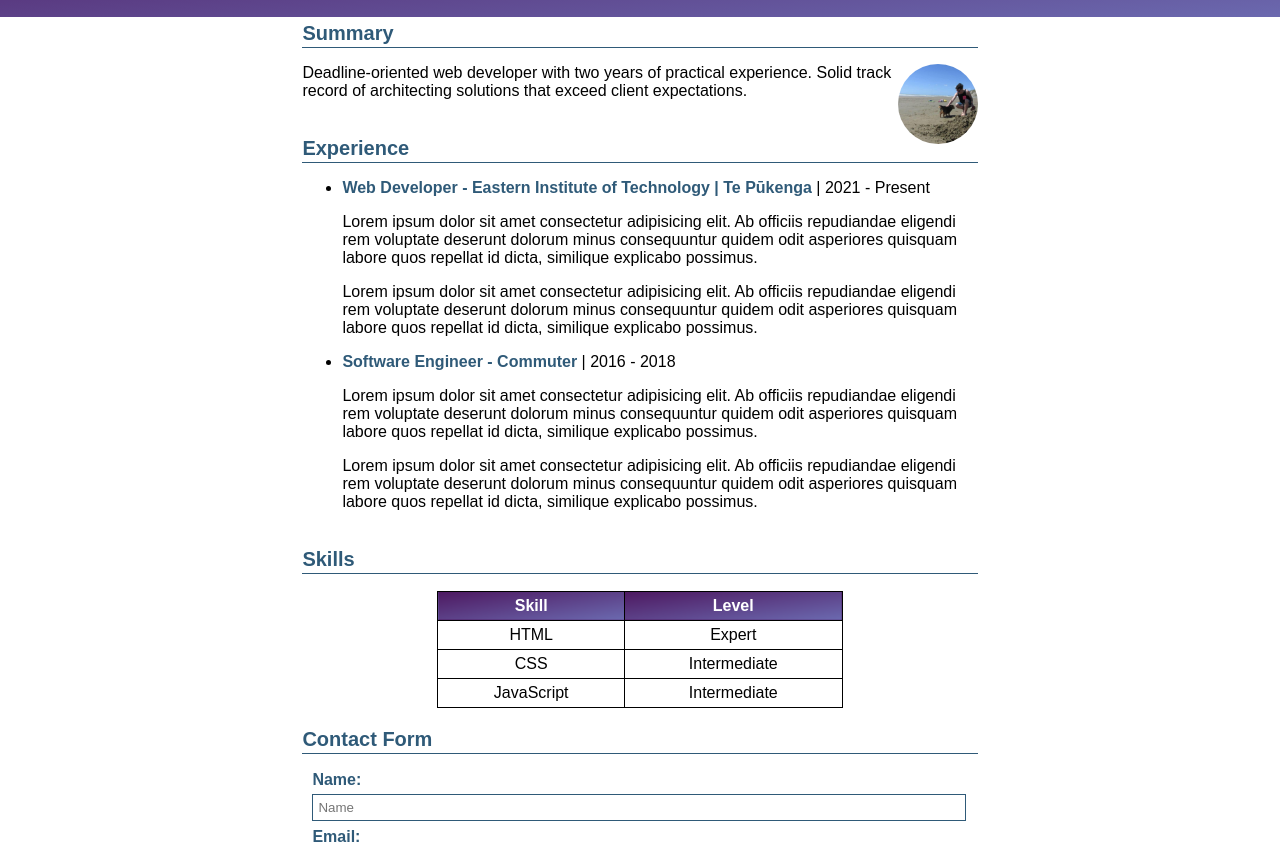
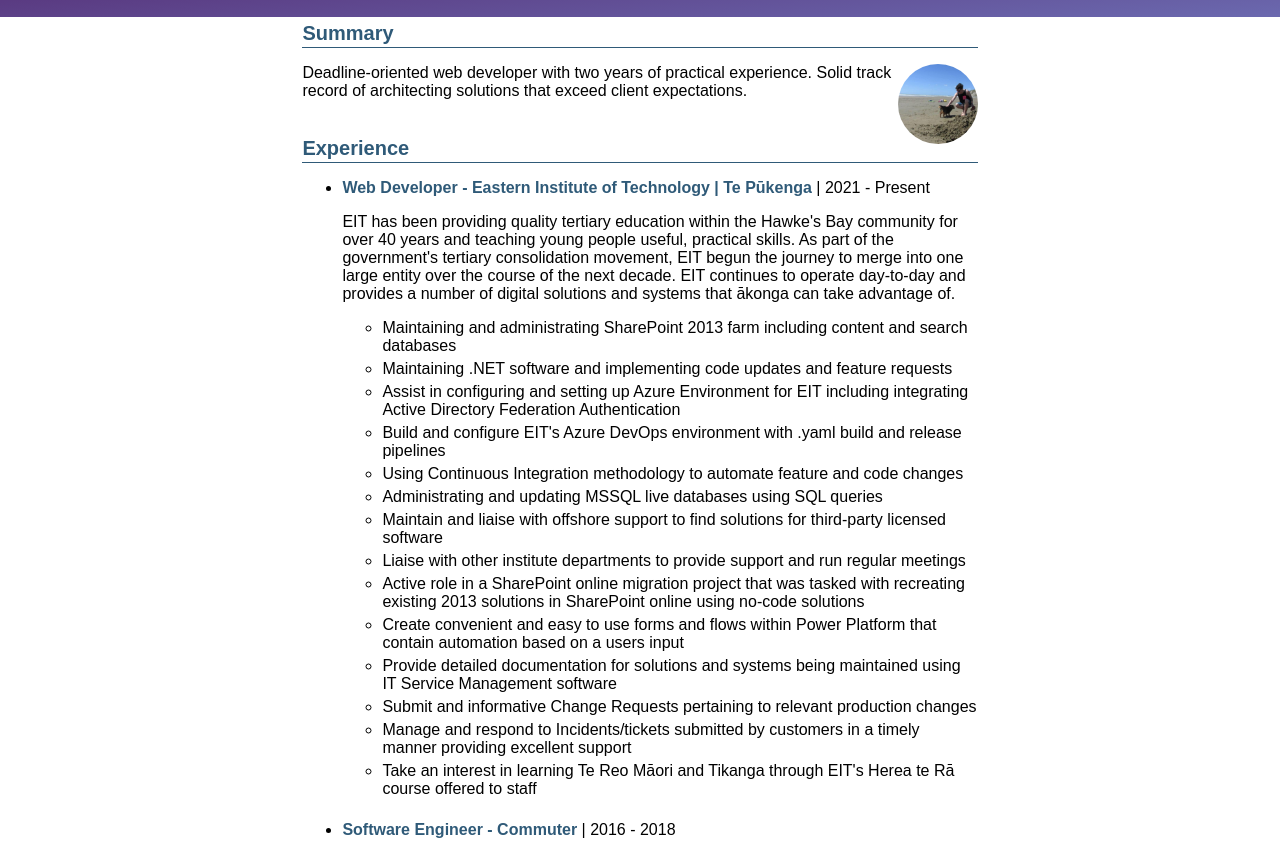
Before and after one commit to 20rp/my-site, a website: page pages/resume.html in a window 1280 px wide. Shown: the part 97-947 px from the top of the page. Drawn offline with Linux system fonts and the light colour scheme; files that its build step writes are made by us from their sources; files whose address does not match are found by name.

Commit message:
Updated resume

```diff
--- a/pages/resume.html
+++ b/pages/resume.html
@@ -1,16 +1,14 @@
 <!DOCTYPE html>
 <html>
   <head>
-    <link rel="stylesheet" href="../style/resume-style.css" />
+    <link rel="stylesheet" href="../content/style/resume-style.css" />
     <style>
       @import url("https://fonts.googleapis.com/css2?family=Raleway:wght@100;200;300;400&display=swap");
     </style>
   </head>
   <body>
     <header>
-      <a href="../index.html"
-        ><button type="button" id="back-button">Back</button></a
-      >
+      <a href="../index.html" id="back-button"> Back</a>
       <h1>Arlo Wotherspoon</h1>
       <p id="position">Web Developer</p>
     </header>
@@ -18,7 +16,7 @@
       <section>
         <h2>Summary</h2>
         <p class="summary">
-          <img src="../img/profile.jpg" width="80px" alt="" />
+          <img src="../content/img/profile.jpg" width="80px" alt="" />
           Deadline-oriented web developer with two years of practical
           experience. Solid track record of architecting solutions that exceed
           client expectations.
@@ -35,17 +33,73 @@
             | 2021 - Present
           </li>
           <p>
-            Lorem ipsum dolor sit amet consectetur adipisicing elit. Ab officiis
-            repudiandae eligendi rem voluptate deserunt dolorum minus
-            consequuntur quidem odit asperiores quisquam labore quos repellat id
-            dicta, similique explicabo possimus.
+            EIT has been providing quality tertiary education within the Hawke's
+            Bay community for over 40 years and teaching young people useful,
+            practical skills. As part of the government&#39;s tertiary
+            consolidation movement, EIT begun the journey to merge into one
+            large entity over the course of the next decade. EIT continues to
+            operate day-to-day and provides a number of digital solutions and
+            systems that &amacr;konga can take advantage of.
           </p>
-          <p>
-            Lorem ipsum dolor sit amet consectetur adipisicing elit. Ab officiis
-            repudiandae eligendi rem voluptate deserunt dolorum minus
-            consequuntur quidem odit asperiores quisquam labore quos repellat id
-            dicta, similique explicabo possimus.
-          </p>
+          <ul>
+            <li>
+              Maintaining and administrating SharePoint 2013 farm including
+              content and search databases
+            </li>
+            <li>
+              Maintaining .NET software and implementing code updates and
+              feature requests
+            </li>
+            <li>
+              Assist in configuring and setting up Azure Environment for EIT
+              including integrating Active Directory Federation Authentication
+            </li>
+            <li>
+              Build and configure EIT&#39;s Azure DevOps environment with .yaml
+              build and release pipelines
+            </li>
+            <li>
+              Using Continuous Integration methodology to automate feature and
+              code changes
+            </li>
+            <li>
+              Administrating and updating MSSQL live databases using SQL queries
+            </li>
+            <li>
+              Maintain and liaise with offshore support to find solutions for
+              third-party licensed software
+            </li>
+            <li>
+              Liaise with other institute departments to provide support and run
+              regular meetings
+            </li>
+            <li>
+              Active role in a SharePoint online migration project that was
+              tasked with recreating existing 2013 solutions in SharePoint
+              online using no-code solutions
+            </li>
+            <li>
+              Create convenient and easy to use forms and flows within Power
+              Platform that contain automation based on a users input
+            </li>
+            <li>
+              Provide detailed documentation for solutions and systems being
+              maintained using IT Service Management software
+            </li>
+            <li>
+              Submit and informative Change Requests pertaining to relevant
+              production changes
+            </li>
+            <li>
+              Manage and respond to Incidents/tickets submitted by customers in
+              a timely manner providing excellent support
+            </li>
+            <li>
+              Take an interest in learning Te Reo M&amacr;ori and Tikanga
+              through EIT&#39;s Herea te R&amacr; course offered to staff
+            </li>
+          </ul>
+          <br />
           <li><b> Software Engineer - Commuter</b> | 2016 - 2018</li>
           <p>
             Lorem ipsum dolor sit amet consectetur adipisicing elit. Ab officiis
@@ -85,6 +139,19 @@
         </div>
       </section>
       <section>
+        <h2>Qualifications</h2>
+        <ul>
+          <li>
+            <strong>Bachelor of Computer Systems (2022) </strong> - Eastern
+            Institute of Technology
+          </li>
+          <li>
+            <strong>First Aid Certificate (2022)</strong> - Eastern Insitute of
+            Technology
+          </li>
+        </ul>
+      </section>
+      <section>
         <h2>Contact Form</h2>
         <form id="contact-form">
           <label for="name" class="contact-label">Name: </label
```
Also changed, not shown: index.html (+2 -2 lines), content/js/scripts.js (renamed from scripts.js).
